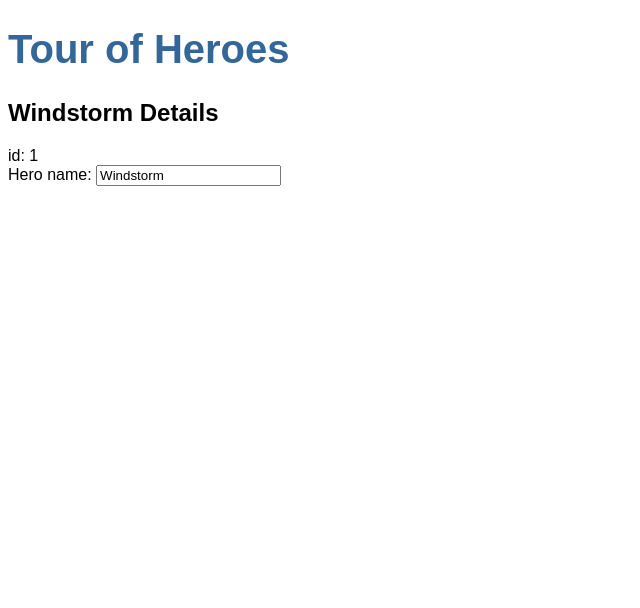
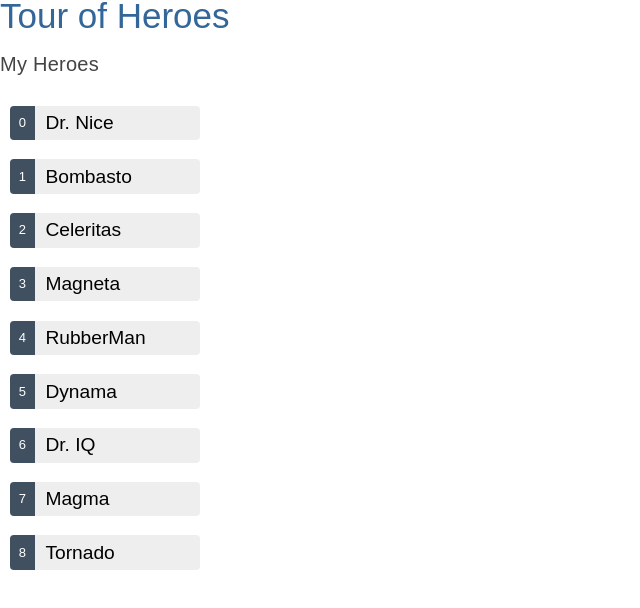
Before and after one commit to Max-munene/angular-tour-of-heroes, an Angular app: page / in a window 1280 px wide. Shown: the top 608 px of the page, without its empty margins (0-640 px from the left). Built offline with nearby package versions, Linux system fonts and the light colour scheme.

Commit message:
display-list

```diff
--- a/angular.json
+++ b/angular.json
@@ -25,6 +25,7 @@
               "src/assets"
             ],
             "styles": [
+              "@angular/material/prebuilt-themes/purple-green.css",
               "src/styles.css"
             ],
             "scripts": []
@@ -87,6 +88,7 @@
               "src/assets"
             ],
             "styles": [
+              "@angular/material/prebuilt-themes/purple-green.css",
               "src/styles.css"
             ],
             "scripts": []
--- a/package.json
+++ b/package.json
@@ -11,10 +11,12 @@
   "private": true,
   "dependencies": {
     "@angular/animations": "^16.1.0",
+    "@angular/cdk": "^16.1.5",
     "@angular/common": "^16.1.0",
     "@angular/compiler": "^16.1.0",
     "@angular/core": "^16.1.0",
     "@angular/forms": "^16.1.0",
+    "@angular/material": "^16.1.5",
     "@angular/platform-browser": "^16.1.0",
     "@angular/platform-browser-dynamic": "^16.1.0",
     "@angular/router": "^16.1.0",
--- a/src/app/heroes/heroes.component.css
+++ b/src/app/heroes/heroes.component.css
@@ -0,0 +1,110 @@
+/* Application-wide Styles */
+h1 {
+    color: #369;
+    font-family: Arial, Helvetica, sans-serif;
+    font-size: 250%;
+  }
+  h2, h3 {
+    color: #444;
+    font-family: Arial, Helvetica, sans-serif;
+    font-weight: lighter;
+  }
+  body {
+    margin: 2em;
+  }
+  body, input[type="text"], button {
+    color: #333;
+    font-family: Cambria, Georgia, serif;
+  }
+  button {
+    background-color: #eee;
+    border: none;
+    border-radius: 4px;
+    cursor: pointer;
+    color: black;
+    font-size: 1.2rem;
+    padding: 1rem;
+    margin-right: 1rem;
+    margin-bottom: 1rem;
+    margin-top: 1rem;
+  }
+  button:hover {
+    background-color: black;
+    color: white;
+  }
+  button:disabled {
+    background-color: #eee;
+    color: #aaa;
+    cursor: auto;
+  }
+
+  /* everywhere else */
+  * {
+    font-family: Arial, Helvetica, sans-serif;
+  }
+  /* HeroesComponent's private CSS styles */
+.heroes {
+    margin: 0 0 2em 0;
+    list-style-type: none;
+    padding: 0;
+    width: 15em;
+  }
+
+  .heroes li {
+    display: flex;
+  }
+
+  .heroes button {
+    flex: 1;
+    cursor: pointer;
+    position: relative;
+    left: 0;
+    background-color: #EEE;
+    margin: .5em;
+    padding: 0;
+    border-radius: 4px;
+    display: flex;
+    align-items: stretch;
+    height: 1.8em;
+  }
+
+  .heroes button:hover {
+    color: #2c3a41;
+    background-color: #e6e6e6;
+    left: .1em;
+  }
+
+  .heroes button:active {
+    background-color: #525252;
+    color: #fafafa;
+  }
+
+  .heroes button.selected {
+    background-color: black;
+    color: white;
+  }
+
+  .heroes button.selected:hover {
+    background-color: #505050;
+    color: white;
+  }
+
+  .heroes button.selected:active {
+    background-color: black;
+    color: white;
+  }
+
+  .heroes .badge {
+    display: inline-block;
+    font-size: small;
+    color: white;
+    padding: 0.8em 0.7em 0 0.7em;
+    background-color: #405061;
+    line-height: 1em;
+    margin-right: .8em;
+    border-radius: 4px 0 0 4px;
+  }
+
+  .heroes .name {
+    align-self: center;
+  }
--- a/src/app/heroes/heroes.component.html
+++ b/src/app/heroes/heroes.component.html
@@ -1,7 +1,27 @@
-<h2>{{ hero.name }} Details</h2>
+<h2>My Heroes</h2>
+<ul class="heroes">
+  <li *ngFor="let hero of heroes">
+    <button
+      [class.seleted]="hero === selectedHero"
+      (click)="onSelect(hero)"
+      type="button"
+    >
+      <span class="badge">{{ hero.id }}</span
+      ><span class="name">{{ hero.name }}</span>
+    </button>
+  </li>
+</ul>
 
-<div><span>id: </span> {{ hero.id }}</div>
-<div>
-  <label for="name"> Hero name: </label>
-  <input id="name" [(ngModel)]="hero.name" placeholder="name" />
+<div *ngIf="selectedHero">
+  <h2>{{ selectedHero.name | uppercase }} Details</h2>
+  <div>id : {{ selectedHero.id }}</div>
+  <div>
+    <label for="hero-name">Hero Name</label>
+    <input
+      id="hero-name"
+      type="text"
+      [(ngModel)]="selectedHero.name"
+      placeholder="name"
+    />
+  </div>
 </div>
--- a/src/app/heroes/heroes.component.ts
+++ b/src/app/heroes/heroes.component.ts
@@ -1,5 +1,6 @@
 import { Component, OnInit } from '@angular/core';
 import { Hero } from '../hero';
+import { HEROES } from '../mock-heroes';
 
 @Component({
   selector: 'app-heroes',
@@ -7,8 +8,12 @@ import { Hero } from '../hero';
   styleUrls: ['./heroes.component.css'],
 })
 export class HeroesComponent {
-  hero: Hero = {
-    id: 1,
-    name: 'Windstorm',
-  };
+  heroes = HEROES;
+
+  selectedHero?: Hero;
+
+  onSelect(hero: Hero): void {
+    this.selectedHero = hero;
+    console.log(this.selectedHero);
+  }
 }
--- /dev/null
+++ b/src/app/mock-heroes.ts
@@ -0,0 +1,13 @@
+import { Hero } from './hero';
+
+export const HEROES: Hero[] = [
+  { id: 0, name: 'Dr. Nice' },
+  { id: 1, name: 'Bombasto' },
+  { id: 2, name: 'Celeritas' },
+  { id: 3, name: 'Magneta' },
+  { id: 4, name: 'RubberMan' },
+  { id: 5, name: 'Dynama' },
+  { id: 6, name: 'Dr. IQ' },
+  { id: 7, name: 'Magma' },
+  { id: 8, name: 'Tornado' },
+];
--- a/src/index.html
+++ b/src/index.html
@@ -6,8 +6,11 @@
   <base href="/">
   <meta name="viewport" content="width=device-width, initial-scale=1">
   <link rel="icon" type="image/x-icon" href="favicon.ico">
+  <link rel="preconnect" href="https://fonts.gstatic.com">
+  <link href="https://fonts.googleapis.com/css2?family=Roboto:wght@300;400;500&display=swap" rel="stylesheet">
+  <link href="https://fonts.googleapis.com/icon?family=Material+Icons" rel="stylesheet">
 </head>
-<body>
+<body class="mat-typography">
   <app-root></app-root>
 </body>
 </html>
--- a/src/styles.css
+++ b/src/styles.css
@@ -1 +1,4 @@
 /* You can add global styles to this file, and also import other style files */
+
+html, body { height: 100%; }
+body { margin: 0; font-family: Roboto, "Helvetica Neue", sans-serif; }
```
Also changed, not shown: src/app/app.module.ts (+9 -1 lines), 1 other file (tests, documents, lock files or other folders).
